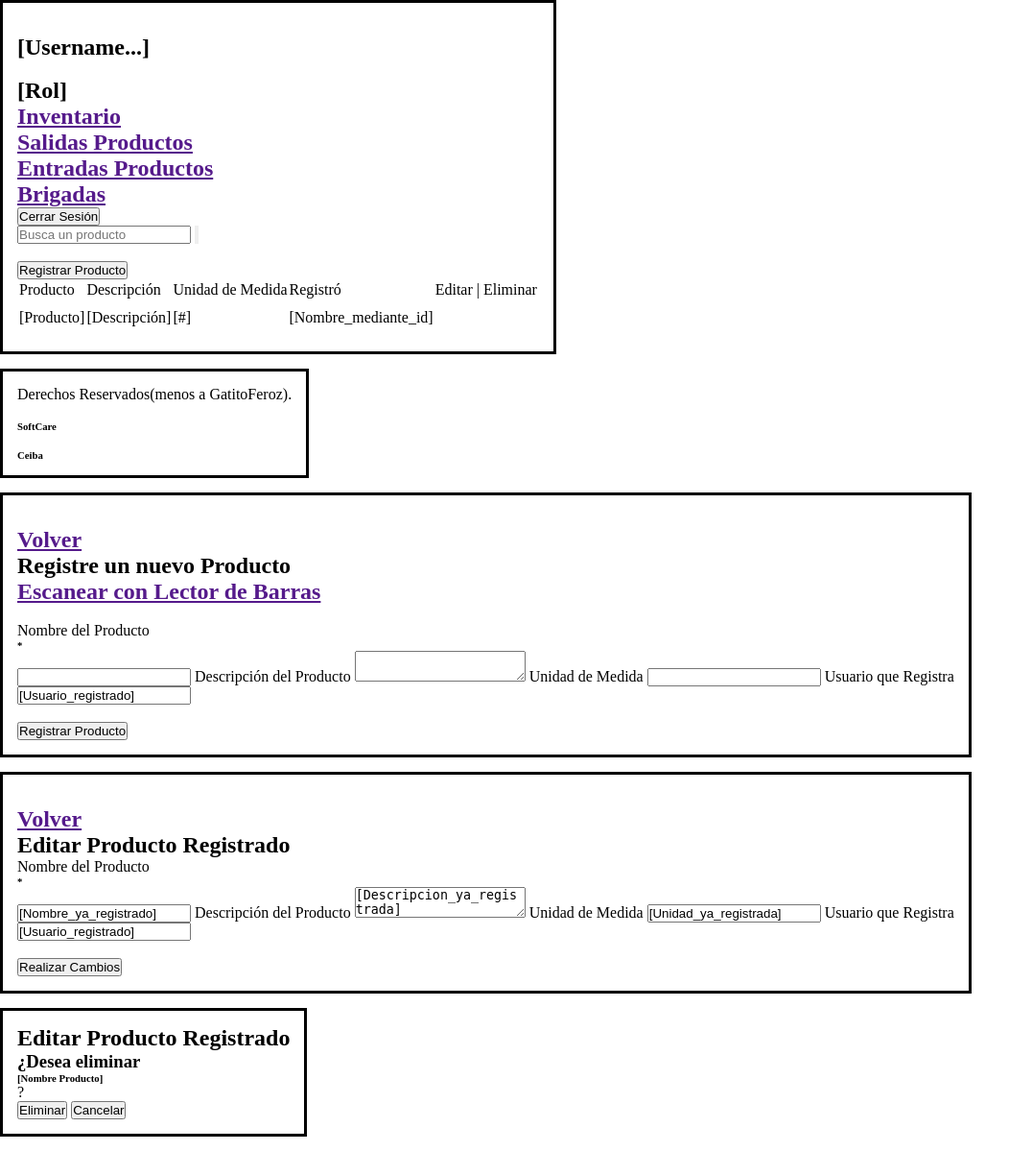
After one commit to MIKEY177/CeibaSoftcare, a PHP site: page /pages/inventario.html in a window 1280 px wide. The commit adds this page. Shown: the whole page at 96% size, without its empty margins (0-1076 px from the left). Run offline with PHP 8.4, Linux system fonts and the light colour scheme.

Commit message:
Creación carpeta imágenes y archivo Inventario - Se crea el archivo inventario.html - Se crea la carpeta images, con subcarpeta icons y se añaden los iconos - Pequeñas modificaciones a los demás html

```diff
--- /dev/null
+++ b/pages/inventario.html
@@ -0,0 +1,183 @@
+<!DOCTYPE html>
+<html lang="en">
+<head>
+    <meta charset="UTF-8">
+    <meta name="viewport" content="width=device-width, initial-scale=1.0">
+    <link rel="stylesheet" href="../styles/main_style.css">
+    <title>Inventario - Softcare</title>
+</head>
+<body>
+    <main>
+        <aside class="vertical-navbar">
+            <div class="perfil">
+                <figure class="avatar">
+                    <img class="avatar-img" src="" alt=""> <!-- Variable -->
+                </figure>
+                <h1 class="perfil-nombre">[Username...]</h1> <!-- Variable -->
+                <figure class="perfil-rol">
+                    <img class="perfil-rol-img" src="" alt="">
+                    <h1 class="perfil-rol-texto">[Rol]</h1> <!-- Variable -->
+                </figure>
+            </div>
+            <div class="contenedor-nav">
+                <a href=""><h2 class="opcion-nav">Inventario</h2></a>
+                <a href=""><h2 class="opcion-nav">Salidas Productos</h2></a>
+                <a href=""><h2 class="opcion-nav">Entradas Productos</h2></a>
+                <a href=""><h2 class="opcion-nav">Brigadas</h2></a>
+            </div>
+            <a href=""><button class="cerrar-sesion-btn">Cerrar Sesión</button></a>
+        </aside>
+        <section class="secciones-area-gestion">
+            <section class="seccion1-busqueda-agregar">
+                <form class="busqueda-form" action="" method=""> <!-- FORMULARIO -->
+                    <input class="busqueda-input1" type="text" name="busqueda" placeholder="Busca un producto" id="">
+                    <button class="busqueda-icono" type="submit">
+                        <img class="busqueda-icono-img" src="" alt="">
+                    </button>
+                    <a href="">
+                        <figure class="busqueda-barras-icono">
+                            <img class="busqueda-barras-icono-img" src="" alt="">
+                        </figure>
+                    </a>
+                </form>
+                <a href="">
+                    <button class="registrar-btn">Registrar Producto</button>
+                </a>
+            </section>
+            <table class="tabla-inventario">
+                <thead class="header-tabla-inventario">
+                    <tr>
+                        <td>Producto</td>
+                        <td>Descripción</td>
+                        <td>Unidad de Medida</td>
+                        <td>Registró</td>
+                        <td>Editar | Eliminar</td>
+                    </tr>
+                </thead>
+                <tbody class="body-tabla-inventario">
+                    <tr> <!-- Este tr es el que se repite en Backend -->
+                        <td>[Producto]</td> <!-- Variable -->
+                        <td>[Descripción]</td> <!-- Variable -->
+                        <td>[#]</td> <!-- Variable -->
+                        <td>[Nombre_mediante_id]</td> <!-- Variable -->
+                        <td>
+                            <a href="">
+                                <figure class="editar-icono">
+                                    <img class="editar-icono-img" src="" alt="">
+                                </figure>
+                            </a>
+                            <a href="">
+                                <figure class="eliminar-icono">
+                                    <img class="eliminar-icono-img" src="" alt="">
+                                </figure>
+                            </a>
+                        </td>
+                    </tr>
+                </tbody>
+            </table>
+        </section>
+    </main>
+    <footer>
+        <p>Derechos Reservados(menos a GatitoFeroz).</p> <!-- No sé que va acá exactamente -->
+        <section class="asociaciones">
+            <div class="softcare">
+                <figure class="softcare-logo">
+                    <img class="softcare-logo-img" src="" alt="">
+                </figure>
+                <h6 class="softcare-titulo">SoftCare</h6>
+            </div>
+            <div class="ceiba">
+                <figure class="ceiba-logo">
+                    <img class="ceiba-logo-img" src="" alt="">
+                </figure>
+                <h6 class="ceiba-titulo">Ceiba</h6>
+            </div>
+            <!-- <div class="sena">
+                <figure class="sena-logo">
+                    <img class="sena-logo-img" src="" alt="">
+                </figure>
+                <h6 class="sena-titulo">Sena</h6>
+            </div> -->
+        </section>
+    </footer>
+
+    <!-- LAS MODALES FUNCIONAN SOLO SI SE LLAMA A LA ID (mediante el boton de tal registro). Hay que cranearlo -->
+
+    <aside class="modal-inventario-registrar">
+        <a href="">
+            <img class="volver-icono" src="" alt="">
+            <h2>Volver</h2>
+        </a>
+        <h1 class="modal-ir-titulo">
+            Registre un nuevo Producto
+        </h1>
+        <a href="">
+            <h2>Escanear con Lector de Barras</h2>
+            <figure class="codigo-barras-icono">
+                <img class="codigo-barras-icono-img" src="" alt="">
+            </figure>
+        </a>
+        <form class="ir-form" action="" method=""> <!-- Formulario -->
+            <section class="ir-form-inputs-area">
+                <label class="ir-label" for="">Nombre del Producto<h6 class="obligatorio">*</h6></label>
+                <input class="ir-input1" type="text" name="ir-nombre">
+                <!---->
+                <label class="ir-label" for="">Descripción del Producto</label>
+                <textarea class="ir-input2" name="ir-descripcion" id=""></textarea>
+                <!---->
+                <label class="ir-label" for="">Unidad de Medida</label>
+                <input class="ir-input3" type="text" name="ir-unidad_medida">
+                <!---->
+                <label class="ir-label" for="">Usuario que Registra</label>
+                <div class="union-input-icono">
+                    <input class="ir-input4" type="text" name="ir-id_usuario" value="[Usuario_registrado]"> <!--En el value="" va el nombre del usuario registrado-->
+                    <figure class="candado-icono">
+                        <img class="candado-icono-img" src="" alt="">
+                    </figure>
+                </div>
+            </section>
+            <input class="ir-btn" type="submit" value="Registrar Producto">
+        </form>
+        </section>
+    </aside>
+    <aside class="modal-inventario-editar">
+        <a href="">
+            <img class="volver-icono" src="" alt="">
+            <h2>Volver</h2>
+        </a>
+        <h1 class="modal-ied-titulo">
+            Editar Producto Registrado
+        </h1>
+        <form class="ied-form" action="" method=""> <!-- Formulario -->
+            <section class="ied-form-inputs-area">
+                <label class="ied-label" for="">Nombre del Producto<h6 class="obligatorio">*</h6></label>
+                <input class="ied-input1" type="text" name="ied-nombre" value="[Nombre_ya_registrado]"> <!--El value="" es VARIABLE-->
+                <!---->
+                <label class="ied-label" for="">Descripción del Producto</label>
+                <textarea class="ied-input2" name="ied-descripcion" id="">[Descripcion_ya_registrada]</textarea> <!-- text area es VARIABLE-->
+                <!---->
+                <label class="ied-label" for="">Unidad de Medida</label>
+                <input class="ied-input3" type="text" name="ied-unidad_medida" value="[Unidad_ya_registrada]"> <!--El value="" es VARIABLE-->
+                <!---->
+                <label class="ied-label" for="">Usuario que Registra</label>
+                <div class="union-input-icono">
+                    <input class="ied-input4" type="text" name="ied-id_usuario" value="[Usuario_registrado]"> <!--En el value="" va el nombre del usuario registrado-->
+                    <figure class="candado-icono">
+                        <img class="candado-icono-img" src="" alt="">
+                    </figure>
+                </div>
+            </section>
+            <input class="ied-btn" type="submit" value="Realizar Cambios">
+        </form>
+        </section>
+    </aside>
+    <aside class="modal-inventario-eliminar">
+        <h1 class="modal-iel-titulo">Editar Producto Registrado</h1>
+        <h3 class="modal-iel-mensaje">¿Desea eliminar <h6 class="subrayar">[Nombre Producto]</h6>?</h3> <!-- [Nombre Producto] es Variable-->
+        <section class="modal-buttons">
+            <a href=""><button class="eliminar-btn">Eliminar</button></a>
+            <a href=""><button class="cancelar-btn">Cancelar</button></a>
+        </section>
+    </aside>
+</body>
+</html>
--- a/styles/main_style.css
+++ b/styles/main_style.css
@@ -6,7 +6,7 @@
 
 
 
-main, footer, .modal-recuperar-contrasena, .modal-recuperar-contrasena{
+main, footer, .modal-recuperar-contrasena, .modal-inventario-registrar, .modal-inventario-editar, .modal-inventario-eliminar{
     border: 3px solid black;
     margin-bottom: 15px;
     padding: 15px;
```
Also changed, not shown: images/icons/atribución.txt (added, +7 -0 lines), pages/farmacia.html (+5 -5 lines), pages/iniciar_sesion.html (+6 -3 lines), images/icons/brigadas-icon.png (added), images/icons/editar.png (added), images/icons/eliminar.png (added), images/icons/entrada-icon.png (added), images/icons/farmacia-icon.png (added), images/icons/inventario-icon.png (added), images/icons/refugio-icon.png (added), images/icons/salida-icon.png (added), images/icons/usuarios.png (added).
